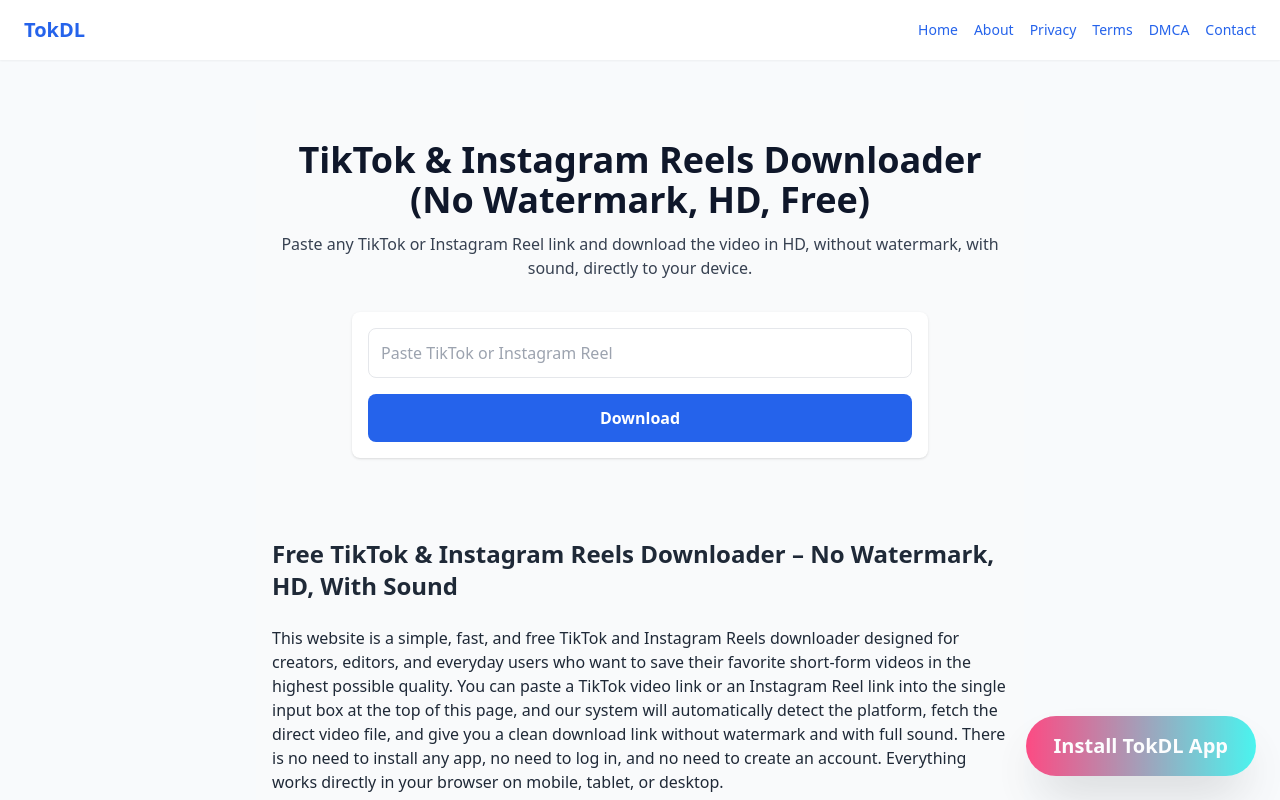
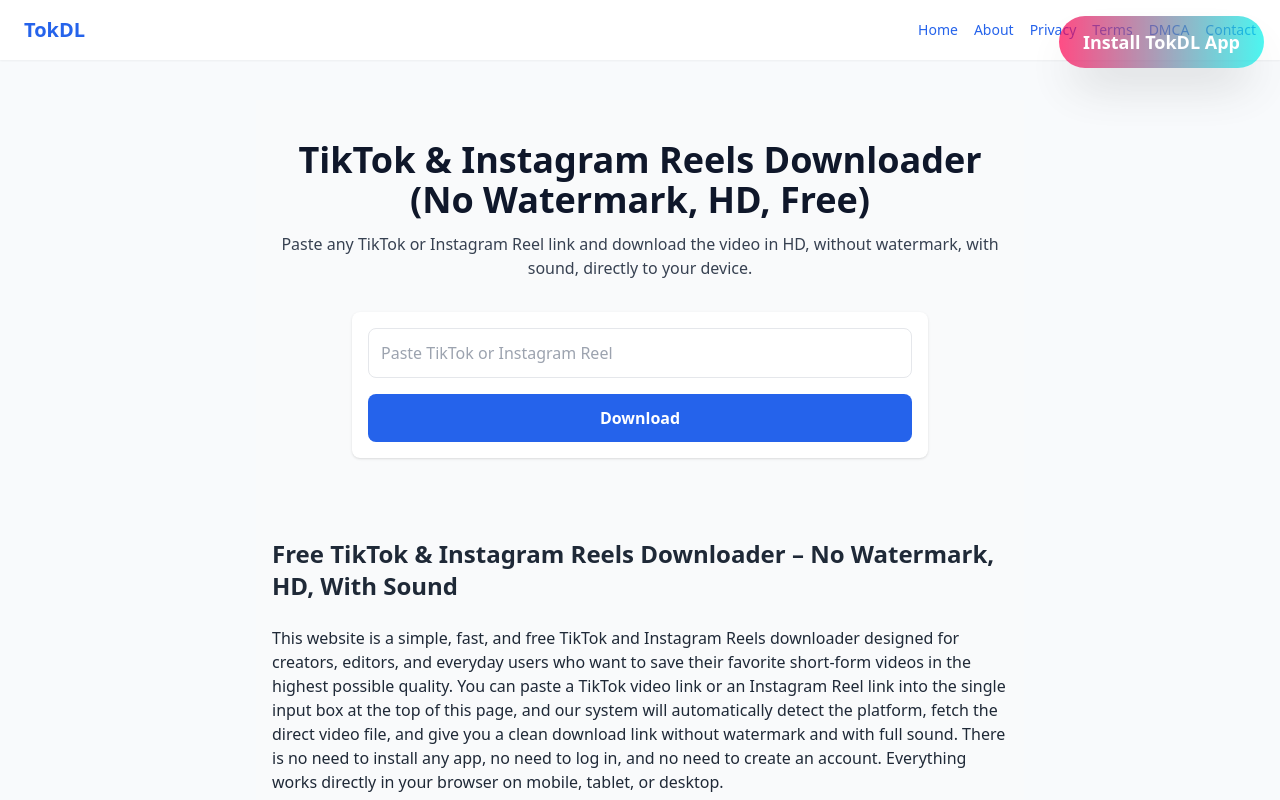
Before and after one commit to batsdats580-afk/TokDL, a Next.js app: page / in a window 1280 px wide. Shown: the top 800 px of the page. Built offline with nearby package versions, Linux system fonts and the light colour scheme.

Commit message:
Enhance PWA installation detection and UI

```diff
--- a/components/InstallPWA.jsx
+++ b/components/InstallPWA.jsx
@@ -5,30 +5,39 @@
 export default function InstallPWA() {
   const [prompt, setPrompt] = useState(null);
   const [isInstalled, setIsInstalled] = useState(false);
+  const [isStandalone, setIsStandalone] = useState(false);
 
   useEffect(() => {
-    // Detect if already installed
+    // Detect if app is running as standalone (installed)
+    if (window.matchMedia("(display-mode: standalone)").matches) {
+      setIsStandalone(true);
+    }
+
+    // Detect installation event
     window.addEventListener("appinstalled", () => {
       setIsInstalled(true);
     });
 
-    // Detect standalone mode
-    if (window.matchMedia("(display-mode: standalone)").matches) {
-      setIsInstalled(true);
-    }
-
-    // Capture install prompt
+    // Detect install prompt
     window.addEventListener("beforeinstallprompt", (e) => {
       e.preventDefault();
       setPrompt(e);
     });
+
+    // Detect if already installed (browser remembers)
+    if (window.navigator.standalone === true) {
+      setIsStandalone(true);
+    }
   }, []);
+
+  // If inside the installed app → show nothing
+  if (isStandalone) return null;
 
   const installApp = () => {
     if (prompt) {
       prompt.prompt();
     } else {
-      alert("If nothing happens, your browser is blocking the prompt. Try again.");
+      alert("If nothing happens, your browser is blocking the install prompt.");
     }
   };
 
@@ -40,15 +49,16 @@
     <button
       onClick={isInstalled ? openApp : installApp}
       className="
-        fixed bottom-6 right-6
+        fixed top-4 right-4
         bg-gradient-to-r from-[#ff0050] to-[#00f2ea]
         text-white font-bold
-        px-7 py-4
+        px-6 py-3
         rounded-full shadow-2xl
-        text-xl
+        text-lg
         animate-pulse
         hover:opacity-90
         transition-all
+        z-50
       "
     >
       {isInstalled ? "Open TokDL App" : "Install TokDL App"}
```
